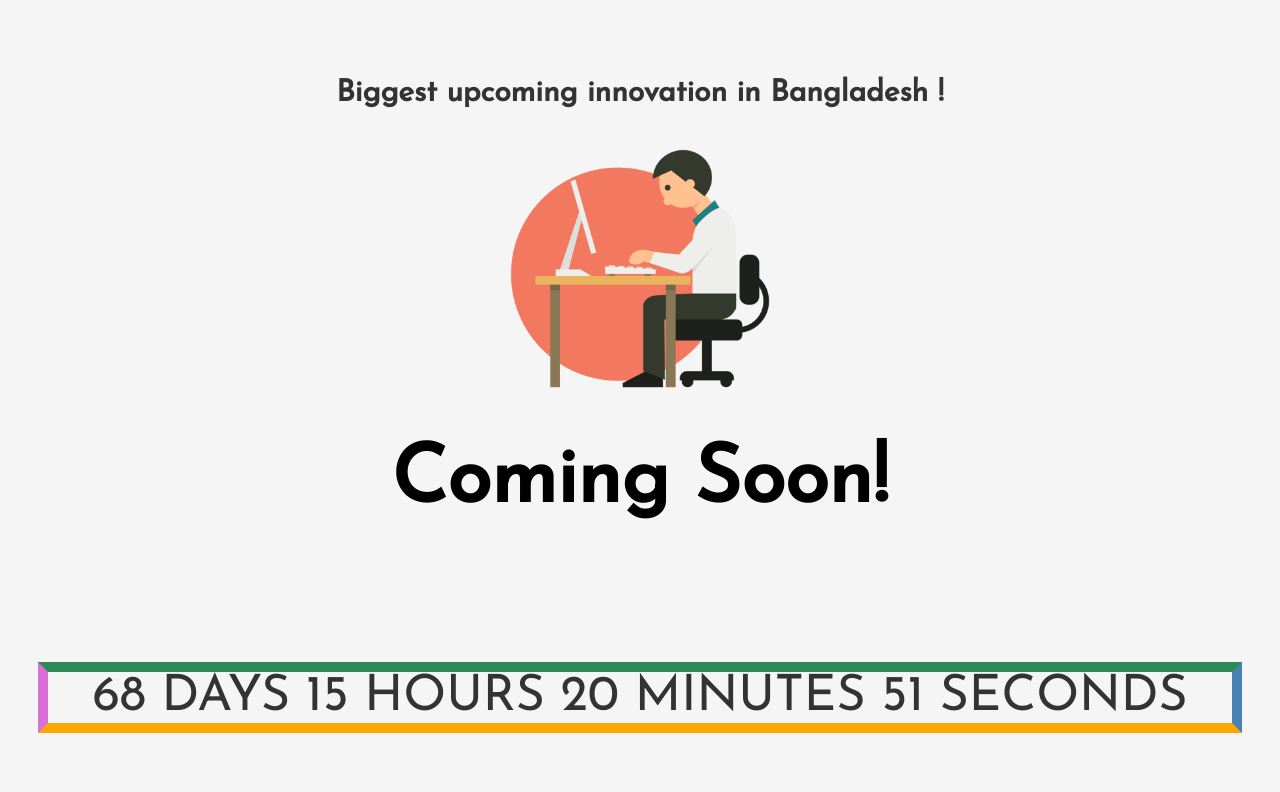
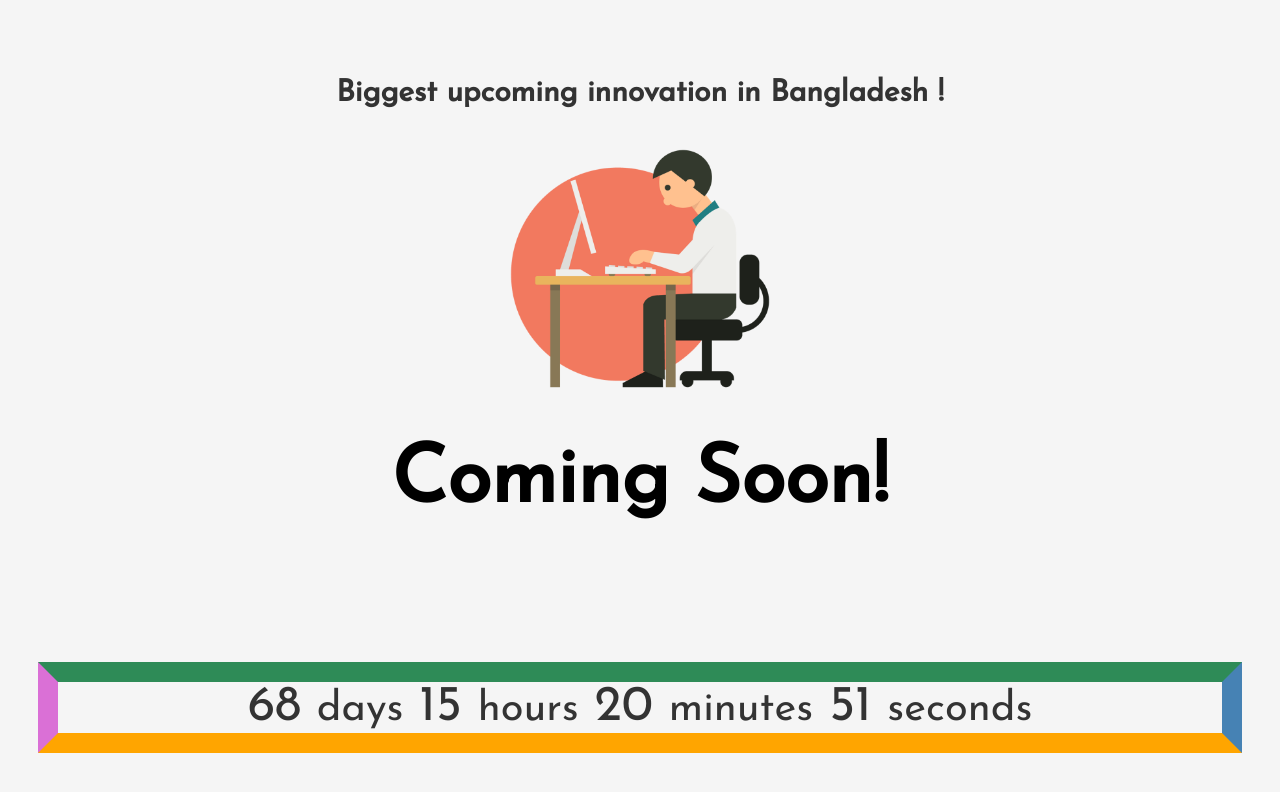
Before and after one commit to teambankrupt/astha-landing-page, a plain HTML site: page index.html in a window 1280 px wide. Drawn offline with Linux system fonts and the light colour scheme.

Commit message:
[Update] landing page

```diff
--- a/count.js
+++ b/count.js
@@ -19,11 +19,14 @@ var x = setInterval(function () {
     var seconds = Math.floor((distance % (1000 * 60)) / 1000);
 
     // Output the result in an element with id="demo"
-    var daysStr = days > 1 ? " DAYS " : " DAY ";
-    var hoursStr = days > 1 ? " HOURS " : " HOUR ";
-    var minsStr = days > 1 ? " MINUTES     " : " MINUTE    ";
+    var daysStr = days > 1 ? " <small>days</small> " : " <small>day</small> ";
+    var hoursStr = days > 1 ? " <small>hours</small> " : " <small>hour</small> ";
+    var minsStr = days > 1 ? " <small>minutes</small>     " : " <small>minute</small>     ";
+    // var daysStr = days > 1 ? " D " : " D ";
+    // var hoursStr = days > 1 ? " H " : " H ";
+    // var minsStr = days > 1 ? " M     " : " M    ";
     document.getElementById("demo").innerHTML = days + daysStr + hours + hoursStr
-        + minutes + minsStr + seconds + " SECONDS   ";
+        + minutes + minsStr + seconds + " <small>seconds</small>   ";
 
     // If the count down is over, write some text
     if (distance < 0) {
--- a/style.css
+++ b/style.css
@@ -30,7 +30,7 @@ body {
     text-align: center;
     font-size: 50px;
     color:#333333;
-    border: 10px solid seagreen;
+    border: 20px solid seagreen;
     border-left-color: orchid;
     border-right-color: steelblue;
     border-bottom-color: orange;
```
